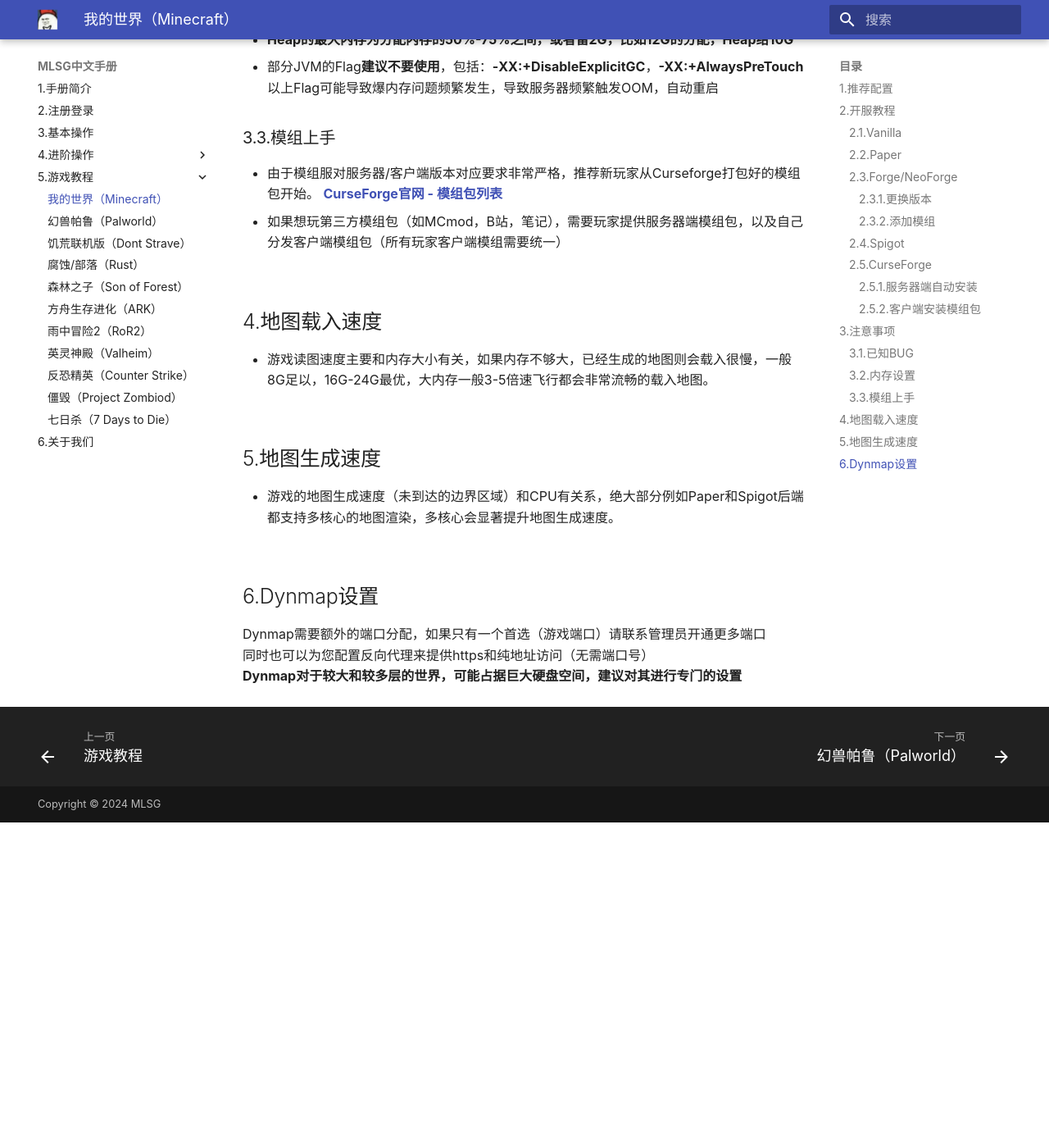
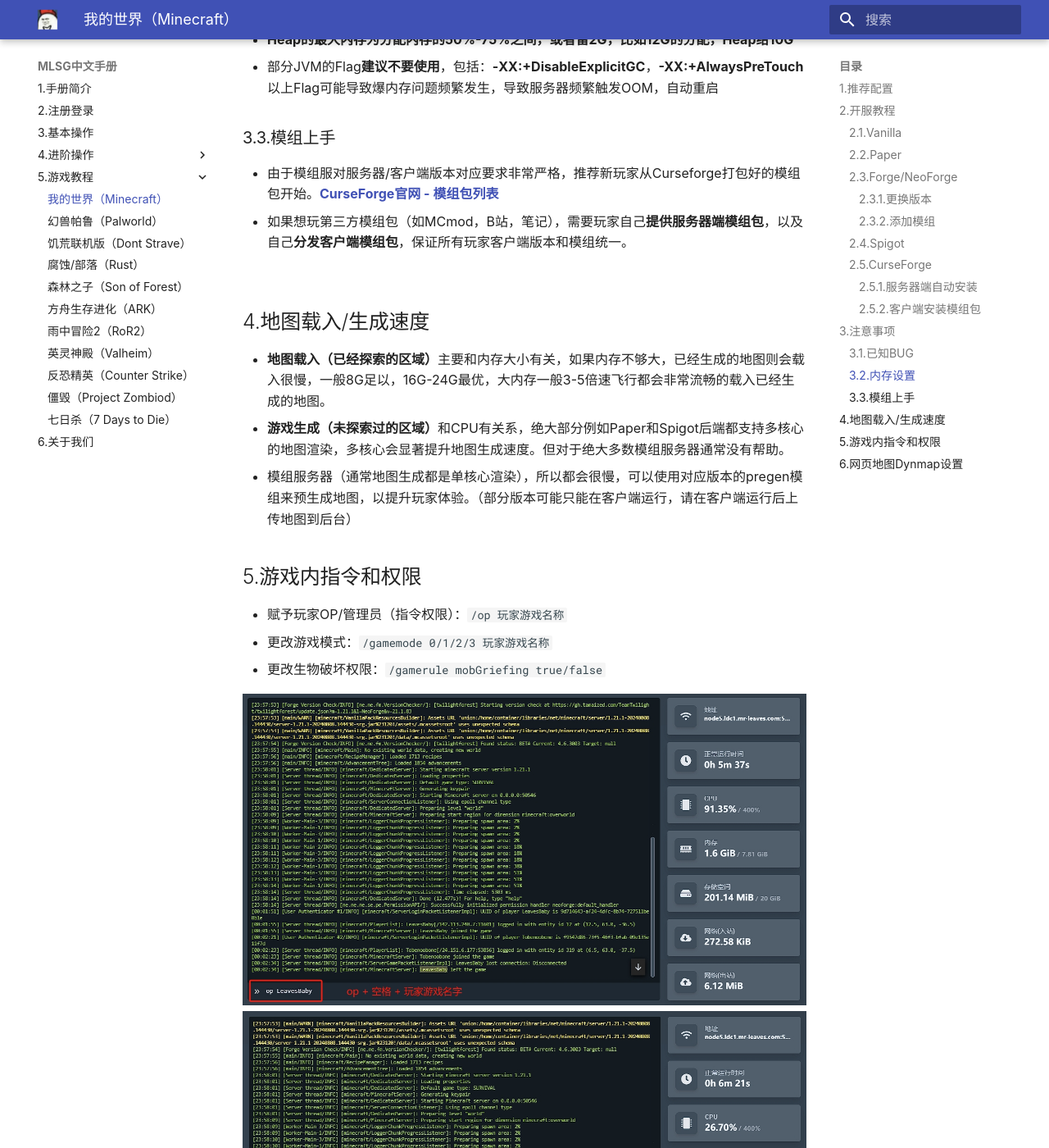
Before and after one commit to KenRen98/Manual, an MkDocs documentation site: the page built from docs/3-servergames/minecraft.md, in a window 1280 px wide and 1400 px high, scrolled down 7632 px. Shown: the whole window at 82% size. Built offline with MkDocs 1.6.1 and Material for MkDocs 9.7.7, drawn with Linux system fonts in a browser that asks for light colours; some web fonts are replaced; before the commit the page ends 8635 px from its top, so only the background shows below that; some of the changed text lies outside the part shown.

```diff
--- a/docs/3-servergames/minecraft.md
+++ b/docs/3-servergames/minecraft.md
@@ -111,22 +111,30 @@ Paper的插件可以直接放入**插件文件夹Plugins**里，通常可以从[
   以上Flag可能导致爆内存问题频繁发生，导致服务器频繁触发OOM，自动重启
 
 ### 3.3.模组上手
-- 由于模组服对服务器/客户端版本对应要求非常严格，推荐新玩家从Curseforge打包好的模组包开始。
-**[CurseForge官网 - 模组包列表](https://curseforge.com/minecraft/modpacks)**
-- 如果想玩第三方模组包（如MCmod，B站，笔记），需要玩家提供服务器端模组包，以及自己分发客户端模组包（所有玩家客户端模组需要统一）
+
+- 由于模组服对服务器/客户端版本对应要求非常严格，推荐新玩家从Curseforge打包好的模组包开始。**[CurseForge官网 - 模组包列表](https://curseforge.com/minecraft/modpacks)**
+- 如果想玩第三方模组包（如MCmod，B站，笔记），需要玩家自己**提供服务器端模组包**，以及自己**分发客户端模组包**，保证所有玩家客户端版本和模组统一。
 <br>
 
-## 4.地图载入速度
+## 4.地图载入/生成速度
 
-- 游戏读图速度主要和内存大小有关，如果内存不够大，已经生成的地图则会载入很慢，一般8G足以，16G-24G最优，大内存一般3-5倍速飞行都会非常流畅的载入地图。
+- **地图载入（已经探索的区域）**主要和内存大小有关，如果内存不够大，已经生成的地图则会载入很慢，一般8G足以，16G-24G最优，大内存一般3-5倍速飞行都会非常流畅的载入已经生成的地图。
+- **游戏生成（未探索过的区域）**和CPU有关系，绝大部分例如Paper和Spigot后端都支持多核心的地图渲染，多核心会显著提升地图生成速度。但对于绝大多数模组服务器通常没有帮助。
+- 模组服务器（通常地图生成都是单核心渲染），所以都会很慢，可以使用对应版本的pregen模组来预生成地图，以提升玩家体验。（部分版本可能只能在客户端运行，请在客户端运行后上传地图到后台）
 <br>
 
-## 5.地图生成速度
+## 5.游戏内指令和权限
 
-- 游戏的地图生成速度（未到达的边界区域）和CPU有关系，绝大部分例如Paper和Spigot后端都支持多核心的地图渲染，多核心会显著提升地图生成速度。
+- 赋予玩家OP/管理员（指令权限）：`/op 玩家游戏名称`
+- 更改游戏模式：`/gamemode 0/1/2/3 玩家游戏名称`
+- 更改生物破坏权限：`/gamerule mobGriefing true/false`
+
+![MC指令](\assets\minecraft\op1.png)
+![MC指令](\assets\minecraft\op2.png)
+<center>**[更多指令请参考MC官方Wiki](https://minecraft.fandom.com/zh/wiki/%E5%91%BD%E4%BB%A4)**</center>
 <br>
 
-## 6.Dynmap设置
+## 6.网页地图Dynmap设置
 
 Dynmap需要额外的端口分配，如果只有一个首选（游戏端口）请联系管理员开通更多端口
 同时也可以为您配置反向代理来提供https和纯地址访问（无需端口号）
```
Also changed, not shown: docs/3-servergames/index.md (+1 -1 lines), docs/3-servergames/palworld.md (+7 -6 lines), docs/assets/minecraft/op1.png (added), docs/assets/minecraft/op2.png (added).
